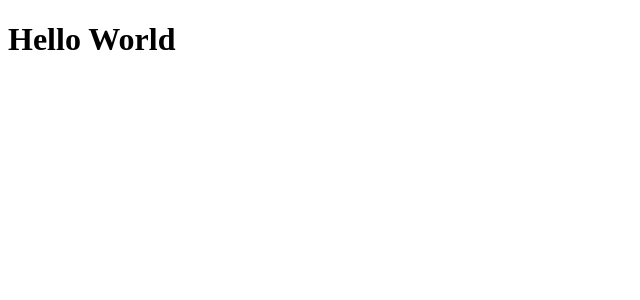
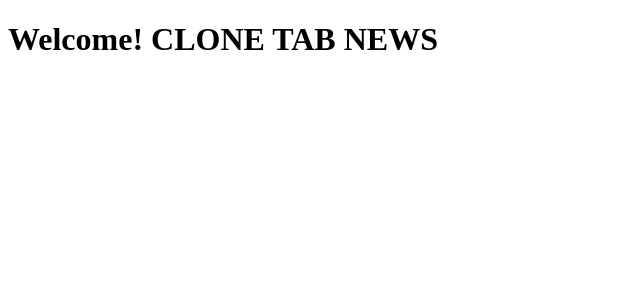
Before and after one commit to yulocode/clone-tabnews, a Next.js app: page / in a window 1280 px wide. Shown: the top 300 px of the page, without its empty margins (0-640 px from the left). Built offline with nearby package versions, Linux system fonts and the light colour scheme.

Commit message:
modified

```diff
--- a/pages/index.js
+++ b/pages/index.js
@@ -1,5 +1,6 @@
 function Home(){
-    return <h1>Hello World</h1>
+    return <h1>Welcome! CLONE TAB NEWS</h1>
 }
 
+
 export default Home
```
